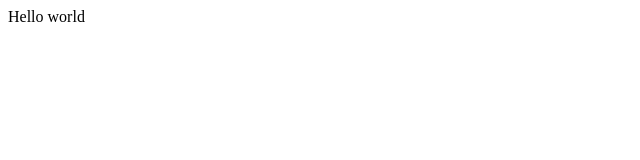
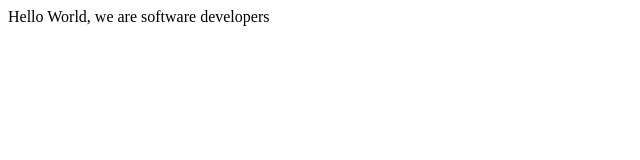
Before and after one commit to baikscoder/Microverse2, a plain HTML site: page index.html in a window 1280 px wide. Shown: the whole page, without its empty margins (0-640 px from the left). Drawn offline with Linux system fonts and the light colour scheme.

Commit message:
added the request message

```diff
--- a/index.html
+++ b/index.html
@@ -1,5 +1,5 @@
 <html>
     <body>
-        Hello world
+        Hello World, we are software developers
     </body>
 </html>
```
